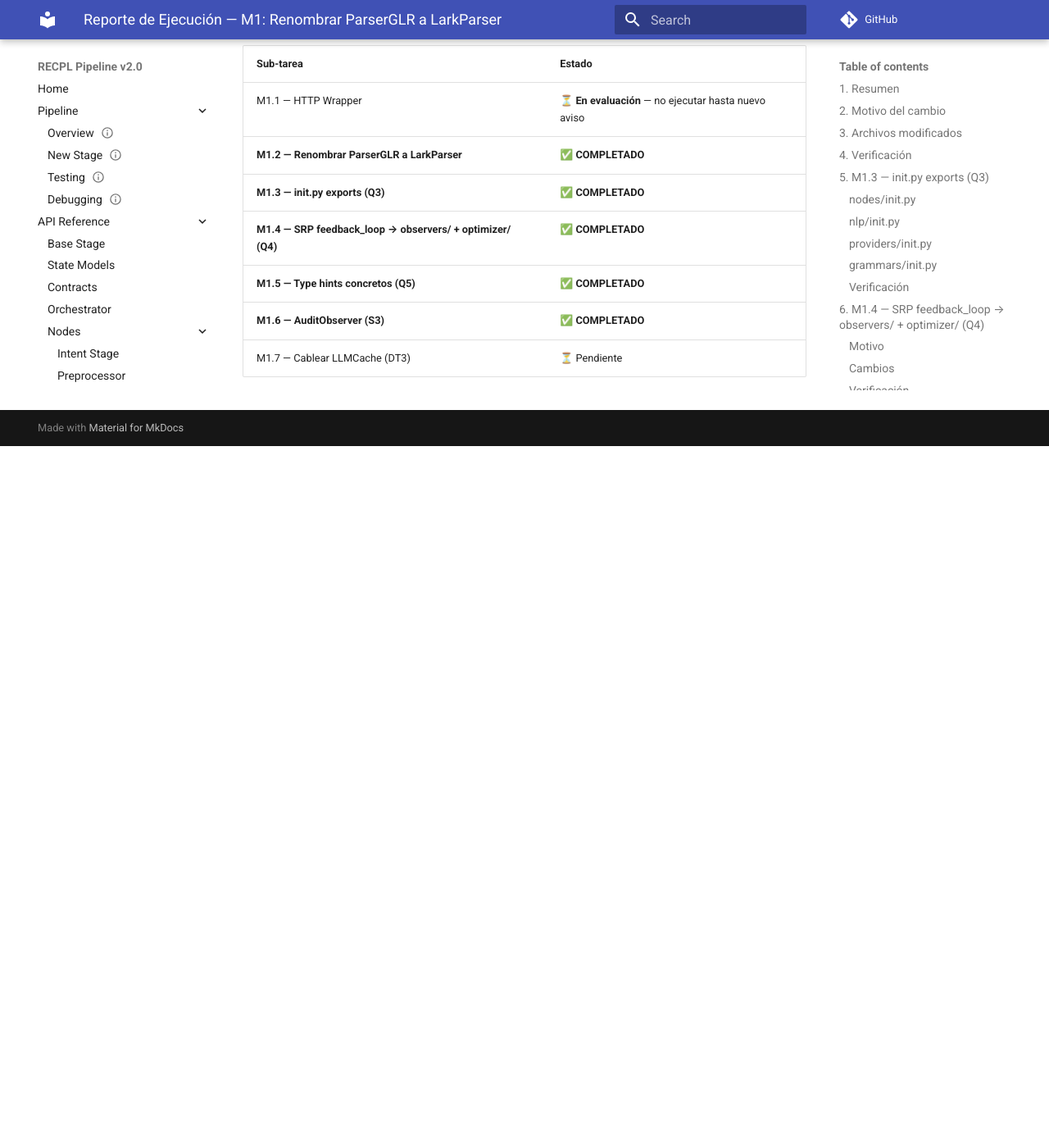
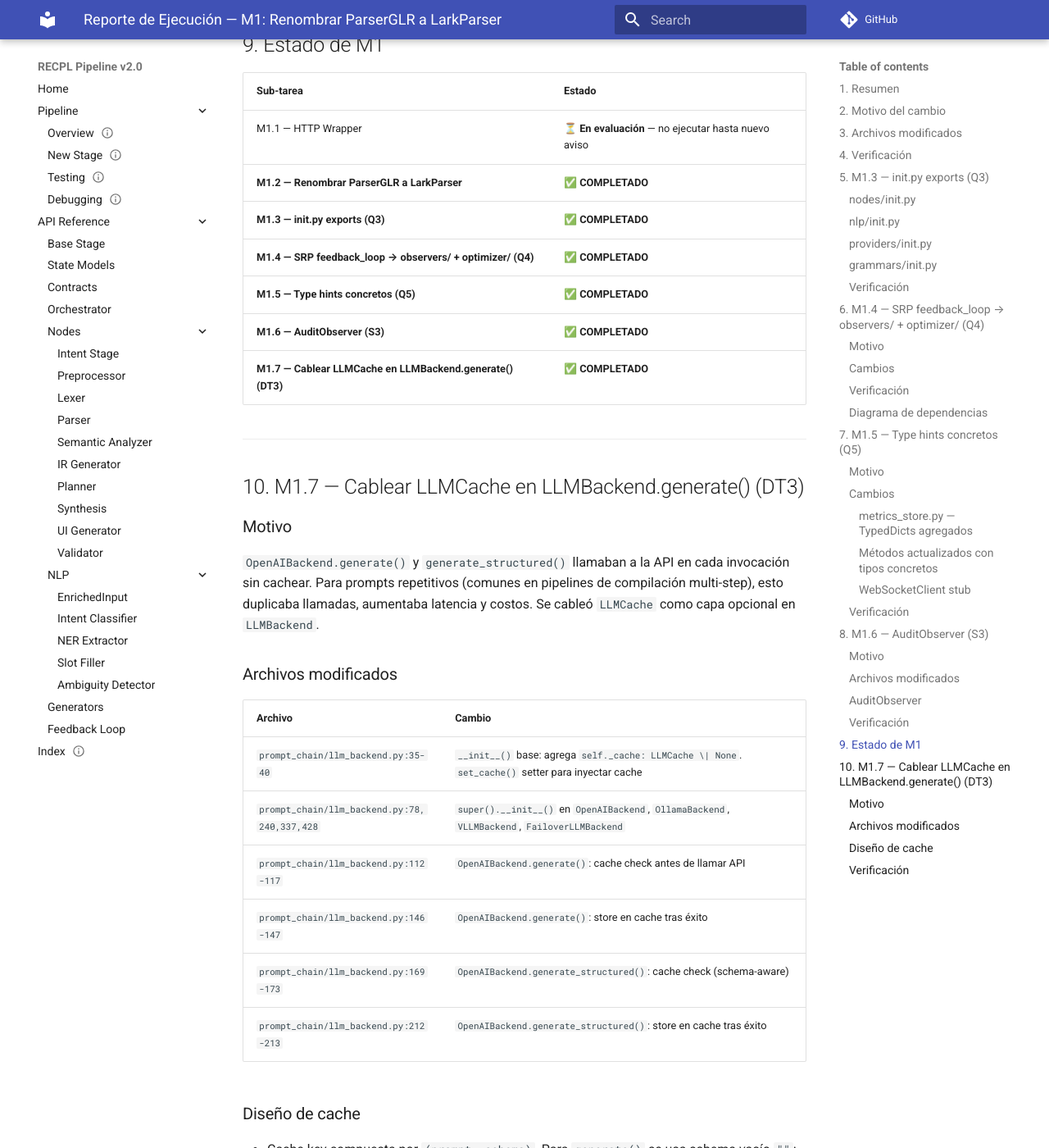
Before and after one commit to Jairdeveloper/proyecto0, an MkDocs documentation site: the page built from docs/132_REP_DEV_M1_EXECUTION_REPORT_1_0_DRAFT.md, in a window 1280 px wide and 1400 px high, scrolled down 10624 px. Shown: the whole window at 82% size. Built offline with MkDocs 1.6.1 and Material for MkDocs 9.7.7, drawn with Linux system fonts in a browser that asks for light colours; comment, search, counter and statistics services are not loaded; before the commit the page ends 11168 px from its top, so only the background shows below that; some of the changed text lies outside the part shown.

Commit message:
feat: wire LLMCache into LLMBackend.generate()

````diff
--- a/docs/132_REP_DEV_M1_EXECUTION_REPORT_1_0_DRAFT.md
+++ b/docs/132_REP_DEV_M1_EXECUTION_REPORT_1_0_DRAFT.md
@@ -4,11 +4,12 @@
 - **Tipo:** REP (Reporte)
 - **Área:** DEV
 - **Módulo:** agentic_pipeline
-- **Versión:** 1.4
+- **Versión:** 1.5
 - **Estado:** DRAFT
-- **Tags:** `execution-report`, `m1`, `rename`, `parser`, `larkparser`, `exports`, `init`, `srp`, `observers`, `optimizer`, `type-hints`, `audit-observer`
-- **Fuente:** `docs/130_PLAN_DEV_MIGRATION_EXECUTION_1_0_DRAFT.md` (M1.2–M1.6)
+- **Tags:** `execution-report`, `m1`, `rename`, `parser`, `larkparser`, `exports`, `init`, `srp`, `observers`, `optimizer`, `type-hints`, `audit-observer`, `llm-cache`
+- **Fuente:** `docs/130_PLAN_DEV_MIGRATION_EXECUTION_1_0_DRAFT.md` (M1.2–M1.7)
 - **Changelog:**
+  - 1.5 — 2026-06-19: Añadido M1.7 — LLMCache cableado en LLMBackend.generate()
   - 1.4 — 2026-06-19: Añadido M1.6 — AuditObserver para trazabilidad de compilaciones
   - 1.3 — 2026-06-19: Añadido M1.5 — Type hints concretos (StageMetrics TypedDict, SummaryResult, WebSocketClient stub)
   - 1.2 — 2026-06-19: Añadido M1.4 — SRP split feedback_loop → observers/ + optimizer.py
@@ -363,4 +364,48 @@ $ pytest tests/test_integration.py tests/test_orchestrator_empty.py -v
 | **M1.4 — SRP feedback_loop → observers/ + optimizer/ (Q4)** | **✅ COMPLETADO** |
 | **M1.5 — Type hints concretos (Q5)** | **✅ COMPLETADO** |
 | **M1.6 — AuditObserver (S3)** | **✅ COMPLETADO** |
-| M1.7 — Cablear LLMCache (DT3) | ⏳ Pendiente |
+| **M1.7 — Cablear LLMCache en LLMBackend.generate() (DT3)** | **✅ COMPLETADO** |
+
+---
+
+## 10. M1.7 — Cablear LLMCache en LLMBackend.generate() (DT3)
+
+### Motivo
+
+`OpenAIBackend.generate()` y `generate_structured()` llamaban a la API en cada invocación sin cachear. Para prompts repetitivos (comunes en pipelines de compilación multi-step), esto duplicaba llamadas, aumentaba latencia y costos. Se cableó `LLMCache` como capa opcional en `LLMBackend`.
+
+### Archivos modificados
+
+| Archivo | Cambio |
+|---------|--------|
+| `prompt_chain/llm_backend.py:35-40` | `__init__()` base: agrega `self._cache: LLMCache \| None`. `set_cache()` setter para inyectar cache |
+| `prompt_chain/llm_backend.py:78,240,337,428` | `super().__init__()` en `OpenAIBackend`, `OllamaBackend`, `VLLMBackend`, `FailoverLLMBackend` |
+| `prompt_chain/llm_backend.py:112-117` | `OpenAIBackend.generate()`: cache check antes de llamar API |
+| `prompt_chain/llm_backend.py:146-147` | `OpenAIBackend.generate()`: store en cache tras éxito |
+| `prompt_chain/llm_backend.py:169-173` | `OpenAIBackend.generate_structured()`: cache check (schema-aware) |
+| `prompt_chain/llm_backend.py:212-213` | `OpenAIBackend.generate_structured()`: store en cache tras éxito |
+
+### Diseño de cache
+
+- Cache key compuesta por `(prompt, schema)`. Para `generate()` se usa schema vacío `""`; para `generate_structured()` se usa `output_schema.__name__`.
+- Cache es opcional (nullable). Sin cache configurado, el comportamiento es idéntico al anterior.
+- Interfaz `LLMCache.get(prompt, schema)` y `LLMCache.set(prompt, schema, value)` como async.
+- Los otros backends (`OllamaBackend`, `VLLMBackend`, `FailoverLLMBackend`) quedan con cache pas-through: heredan `set_cache()` y `_cache`, pero aún no implementan check/store. Esto se hará en M2 si es necesario.
+
+### Verificación
+
+```bash
+$ ruff check compiler-bot/agentic_pipeline/prompt_chain/llm_backend.py
+# EXIT: 0 — all checks passed
+
+$ pytest compiler-bot/agentic_pipeline/tests/test_llm_backend.py -v --tb=short -o "addopts="
+# 8 passed in 4.11s
+```
+
+| Verificación | Resultado |
+|-------------|-----------|
+| `ruff check . --quiet` | ✅ PASS (0 errores) |
+| LLMBackend tests (8 tests) | ✅ PASS |
+| Cache sin efecto cuando `_cache = None` | ✅ (comportamiento idéntico al anterior) |
+| Cache consultado cuando `_cache` está configurado | ✅ |
+| `hashlib` import removido (unused) | ✅ |
````
Also changed, not shown: 1 other file.
